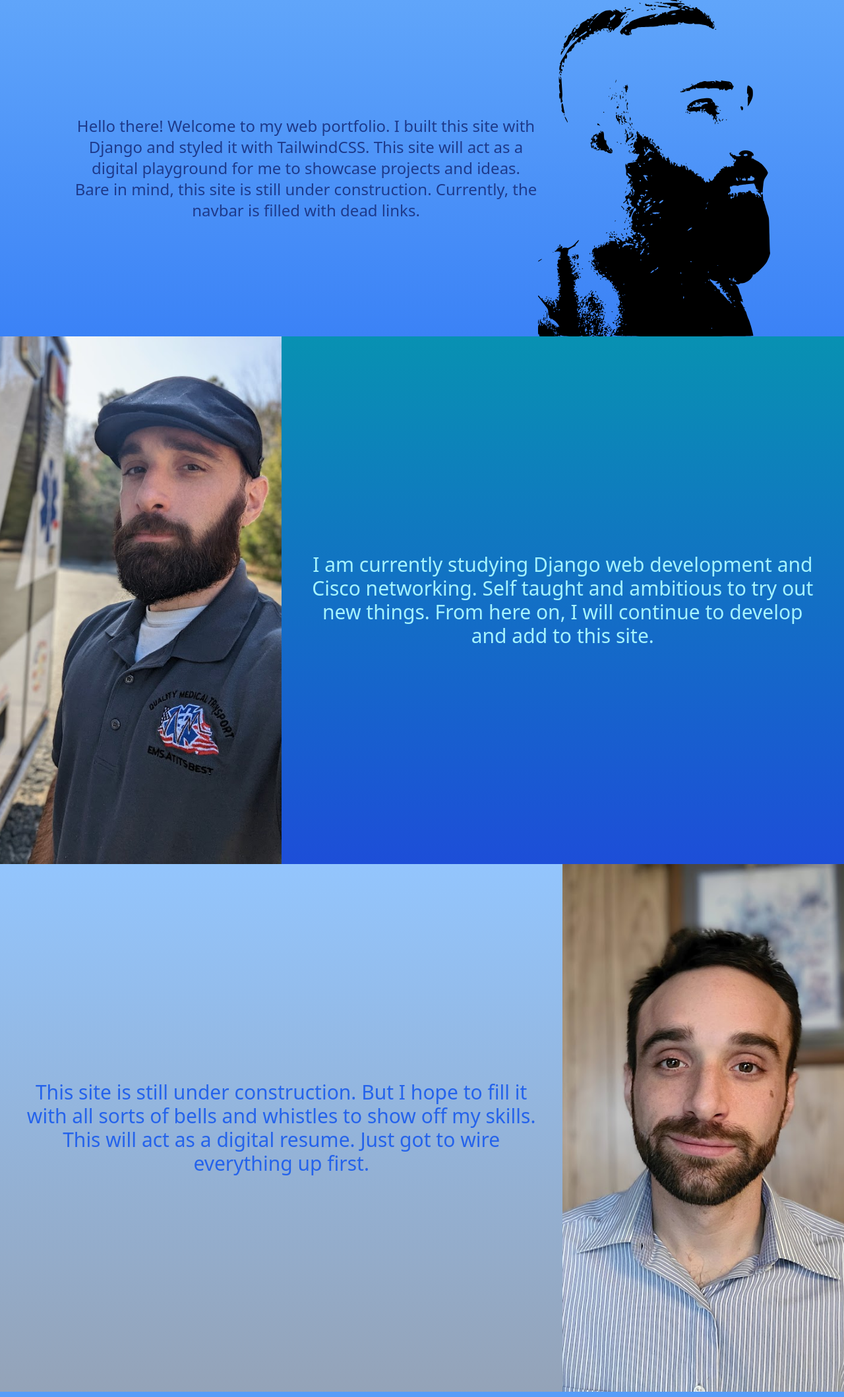
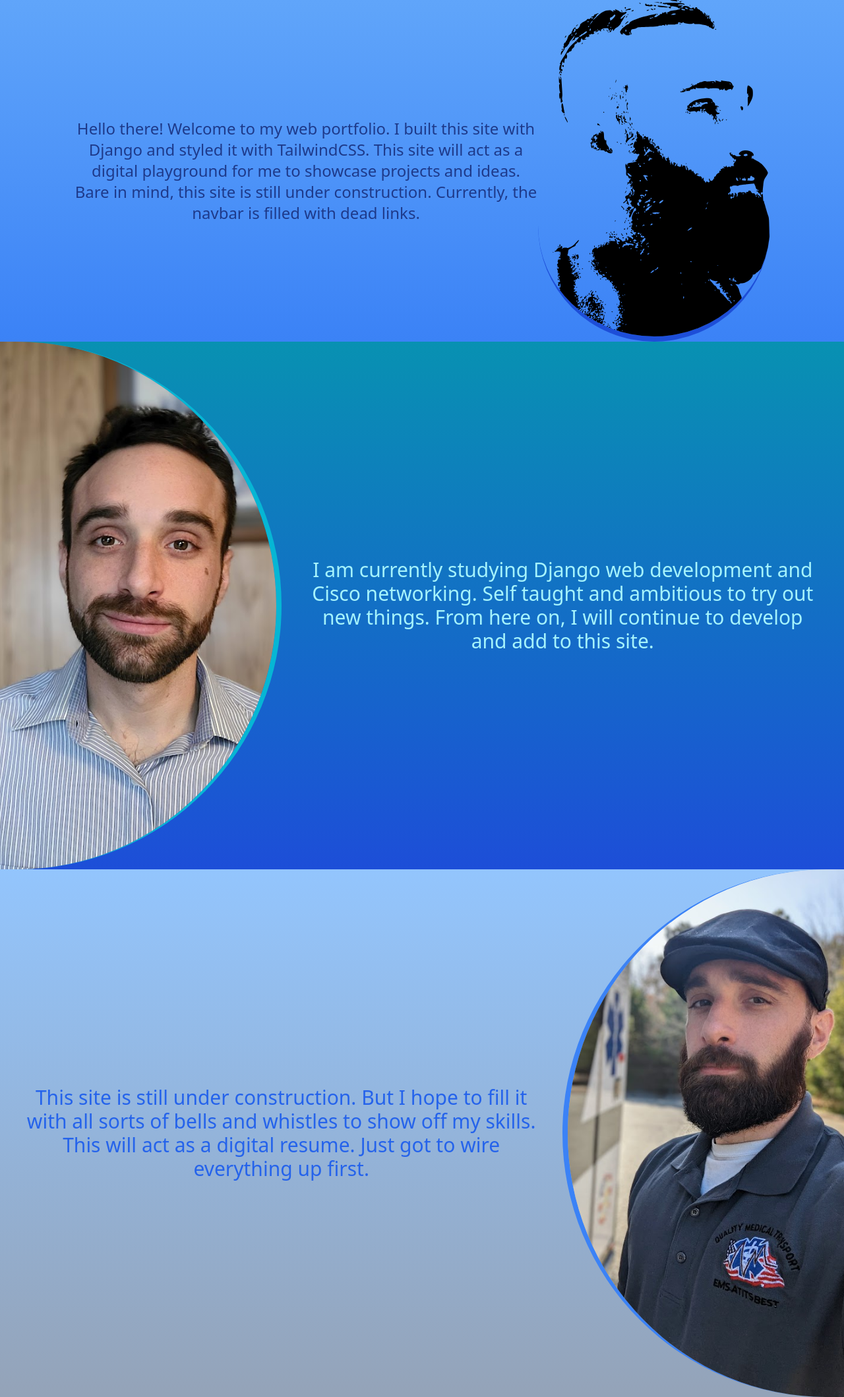
Before and after one commit to MacGuini/portfolio, a Django app: page / in a window 1280 px wide. Shown: the part 72-2190 px from the top of the page at 66% size. Run offline with Django 4.2, Linux system fonts and the light colour scheme; some libraries are stand-ins or nearby versions.

Commit message:
Fancy index page and list posts modified.

```diff
--- a/forum/templates/forum/list_posts.html
+++ b/forum/templates/forum/list_posts.html
@@ -21,7 +21,7 @@
     {% if posts %}
 
     {% for post in posts %}
-        <div class="container max-w-2xl mx-auto my-4 p-2 bg-gradient-to-b from-slate-700 to-transparent rounded-lg border-t-2 border-s-2 border-rounded-lg border-cyan-700">
+        <div class="container max-w-2xl mx-auto my-4 p-2 bg-gradient-to-b from-slate-700 to-transparent rounded-xl border-t-4 border-s-8 border-rounded-xl border-cyan-600">
             <div class="my-2 p-2">
                 <a class="text-blue-300" href="{% url "view-post" post.id %}">{{post.username}}</a>
             </div>
--- a/templates/index.html
+++ b/templates/index.html
@@ -7,7 +7,7 @@
         <p class="text-2xl text-blue-900">Hello there! Welcome to my web portfolio. I built this site with Django and styled it with TailwindCSS. This site will act as a digital playground for me to showcase projects and ideas. Bare in mind, this site is still under construction. Currently, the navbar is filled with dead links.</p>
     </div>
     <div class="md:w-1/3 sm:mx-auto md:mx-0">
-        <img class="items-center" src="{% static 'media/sillhouette.svg' %}" alt="">
+        <img class="items-center rounded-b-full border-b-8 border-blue-700" src="{% static 'media/sillhouette.svg' %}" alt="">
 
 
     </div>
@@ -16,7 +16,7 @@
 
 <section class="flex flex-col md:flex-row min-h-screen bg-gradient-to-t from-blue-700 to-cyan-600">
     <div class="md:w-1/3">
-        <img class="object-cover h-full w-full" src="{% static 'media/brian-flat-cap.jpg' %}" alt="">
+        <img class="object-cover h-full w-full rounded-full sm:rounded-e-full sm:rounded-s border-e-8 border-cyan-500" src="{% static 'media/brian-button-up.jpg' %}" alt="">
     </div>
     <div class="md:w-2/3 text-center my-auto py-20 px-5 md:px-10">
         <p class="text-cyan-200 text-3xl">I am currently studying Django web development and Cisco networking. Self taught and ambitious to try out new things. From here on, I will continue to develop and add to this site.</p>
@@ -30,7 +30,7 @@
     </div>
 
     <div class="md:w-1/3">
-        <img class="object-cover h-full w-full mx-auto" src="{% static 'media/brian-button-up.jpg' %}" alt="">
+        <img class="object-cover h-full w-full mx-auto rounded-s-full border-s-8 border-blue-500" src="{% static 'media/brian-flat-cap.jpg' %}" alt="">
     </div>
 </section>
 
```
